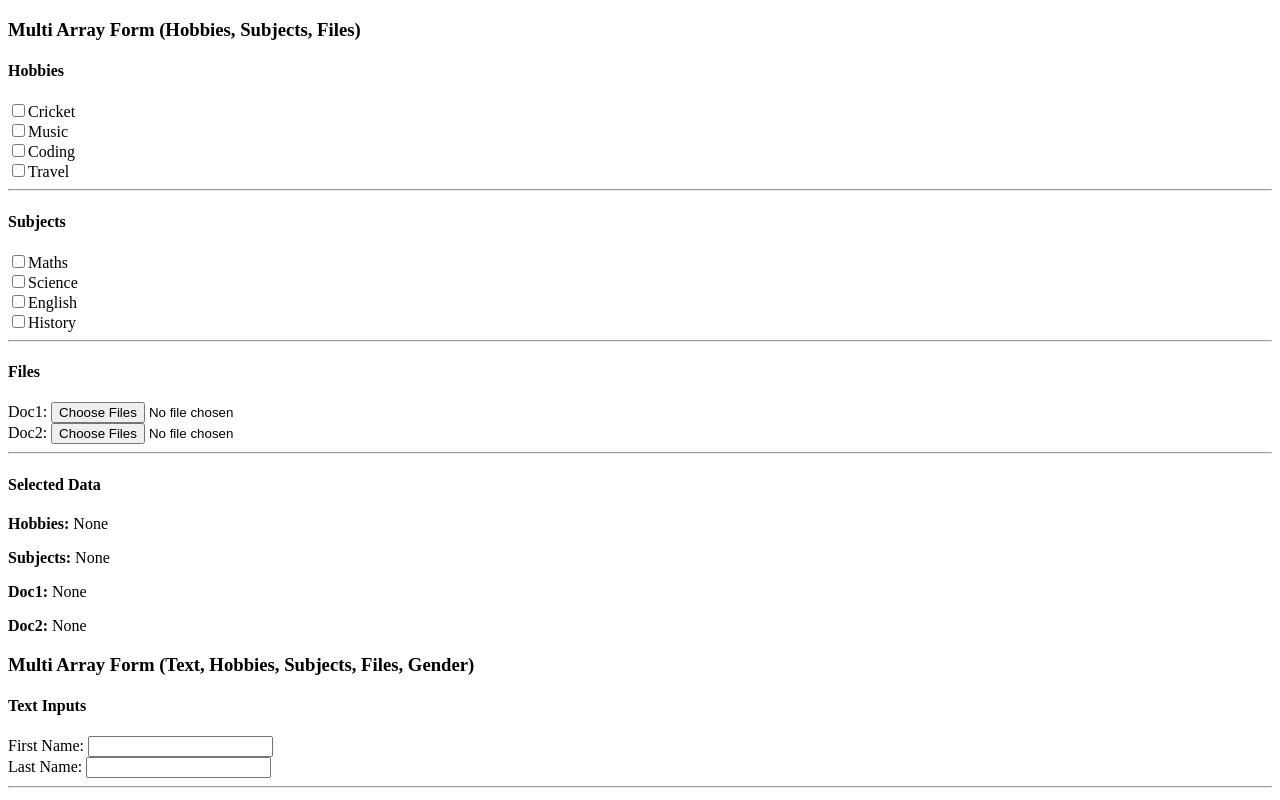
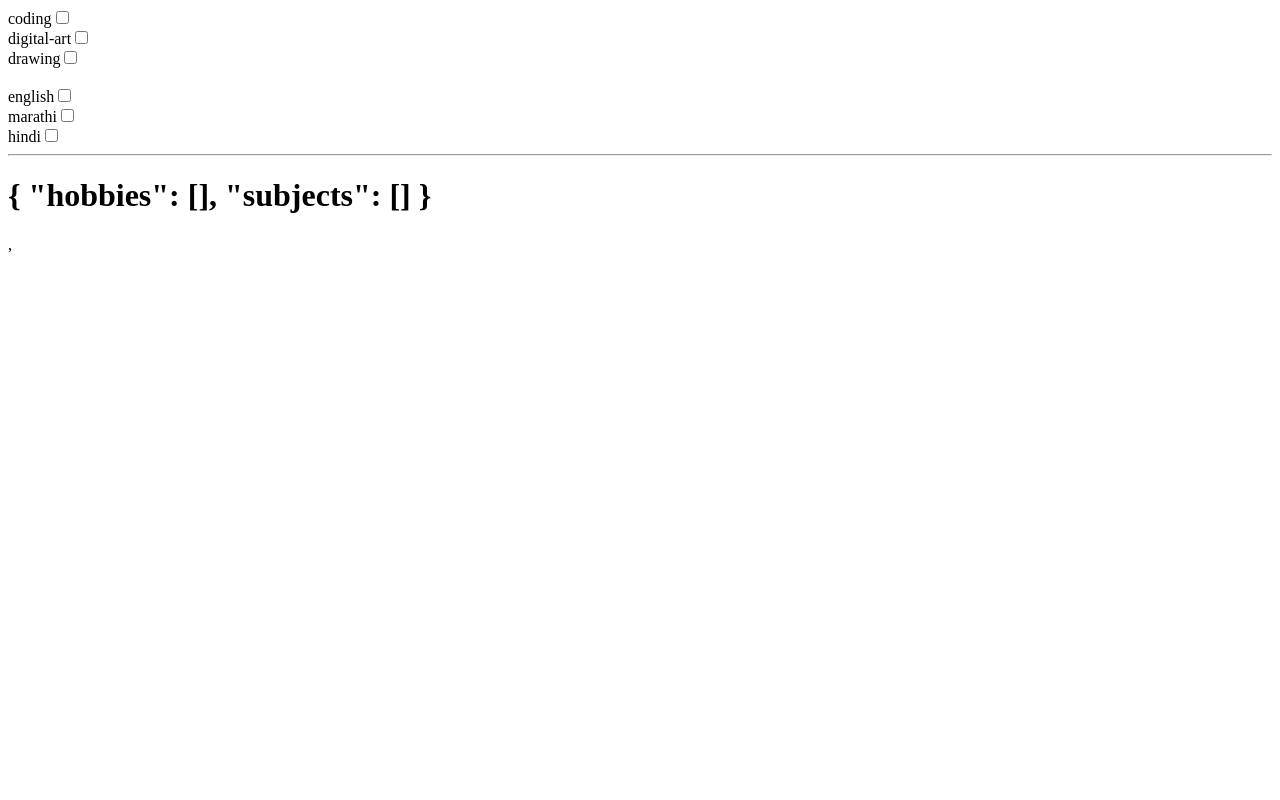
Before and after one commit to HarshalTe/mainviterepo, a React (Vite) app: page / in a window 1280 px wide. Shown: the top 800 px of the page. Built offline with nearby package versions, Linux system fonts and the light colour scheme.

Commit message:
pusha alll

```diff
--- a/src/Hmain.jsx
+++ b/src/Hmain.jsx
@@ -15,14 +15,18 @@ import File from './Pages/File';
 import File2 from './Pages/File2';
 import MultiArrayForm from './Pages/MultiArrayForm';
 import Full from './Pages/Full';
+import MultipleCheckboxFormik from './Pages/MultipleCheckboxFormik';
+import Again from './Pages/Again';
 
 
 
 const Hmain = ()=>{
     return(
         <div>
-              <MultiArrayForm/>
-              <Full/>
+              {/* <MultiArrayForm/>
+              <Full/> */}
+              <Again/>
+              {/* <MultipleCheckboxFormik/> */}
             {/* <Newcrud/> */}
               {/* <Arrayexample/> */}
             {/* <C1/> */}
--- /dev/null
+++ b/src/Pages/Again.jsx
@@ -0,0 +1,47 @@
+import { useState } from "react";
+
+const Again = ()=>{
+    const [formdata,setformdata] = useState({
+        hobbies:[],
+        subjects:[]
+    })
+    const [colect,setcolect] = useState([]);
+    const change = (e)=>{
+        const {name,value,checked} = e.target;
+        setformdata(
+          {
+            ...formdata,[name] : checked ? [...formdata[name],value] : formdata[name].filter((d,di)=>{return d !== value})
+          }
+        )
+    }
+     return(
+        <div>
+         {["coding","digital-art","drawing"].map((d,i)=>{
+            return(
+
+               <div key={i}>
+                     <label>{d}</label>
+                    <input type="checkbox" checked={formdata.hobbies.includes(d)} name="hobbies" onChange={change}  value={d}/>
+               </div>
+            )
+         })}
+         <br/>
+           {["english","marathi","hindi"].map((dd,ii)=>{
+            return(
+
+               <div key={ii}>
+                     <label>{dd}</label>
+                    <input type="checkbox" checked={formdata.subjects.includes(dd)} name="subjects" onChange={change}  value={dd}/>
+               </div>
+            )
+         })}
+
+      <hr />
+
+      <h1>{JSON.stringify(formdata, null, 2)}</h1>
+
+
+        </div>
+     );
+}
+export default Again;
--- /dev/null
+++ b/src/Pages/MultipleCheckboxFormik.jsx
@@ -0,0 +1,56 @@
+import { useState } from "react";
+import { Formik, Form } from "formik";
+
+const MultipleCheckboxFormik = () => {
+  const users = ["Harshal", "Amit", "Rahul"];
+  const [data, setData] = useState([]); // created data
+
+  return (
+    <Formik
+      initialValues={{
+        selected: []
+      }}
+      onSubmit={(values, { resetForm }) => {
+        if (values.selected.length === 0) {
+          alert("At least ek user select karo");
+          return;
+        }
+
+        setData([...data, values.selected]);
+        resetForm();
+      }}
+    >
+      {({ values, handleChange }) => (
+        <Form>
+          {users.map((user) => (
+            <label key={user} style={{ display: "block" }}>
+              <input
+                type="checkbox"
+                name="selected"
+                value={user}
+                checked={values.selected.includes(user)}
+                onChange={handleChange}
+              />
+              {user}
+            </label>
+          ))}
+
+          <br />
+
+          <button type="submit">Create</button>
+
+          <hr />
+
+          {/* Show Created Data */}
+          {data.map((item, index) => (
+            <div key={index}>
+              {index + 1}. {item.join(", ")}
+            </div>
+          ))}
+        </Form>
+      )}
+    </Formik>
+  );
+};
+
+export default MultipleCheckboxFormik;
```
